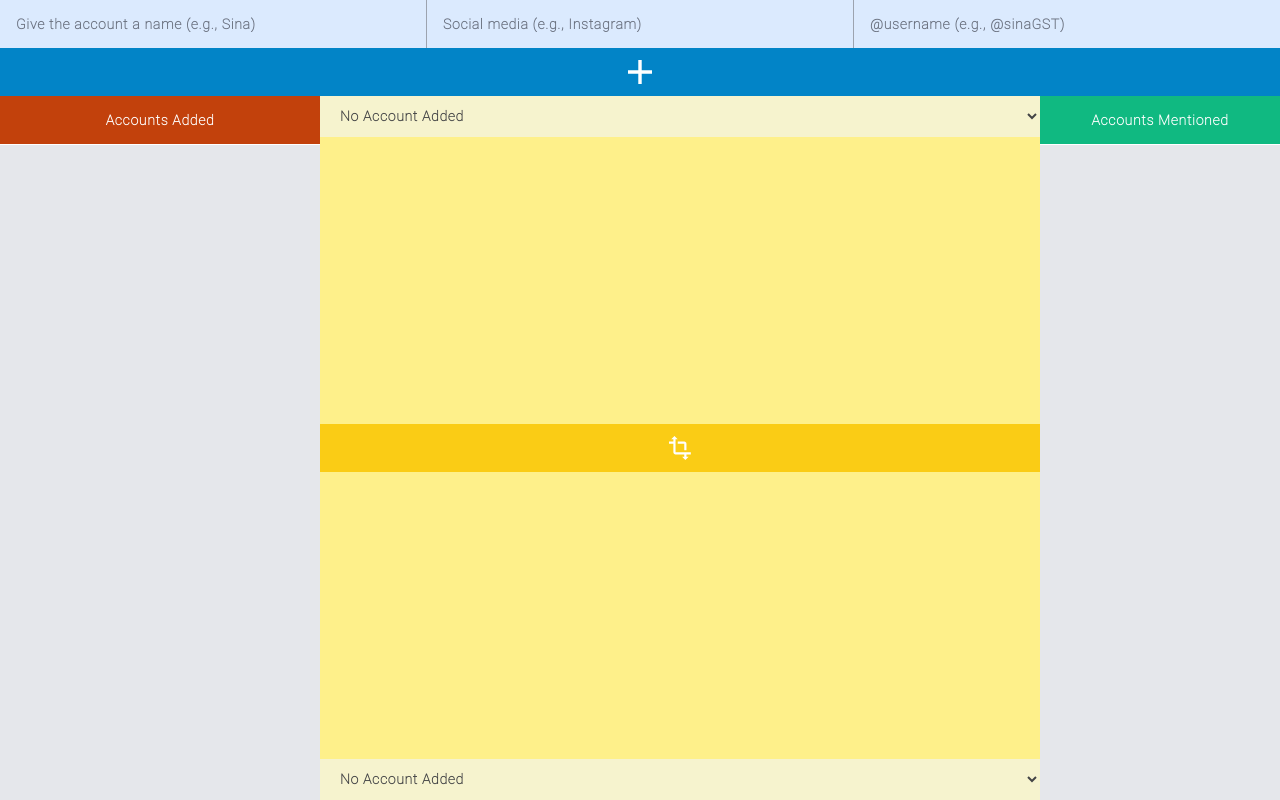
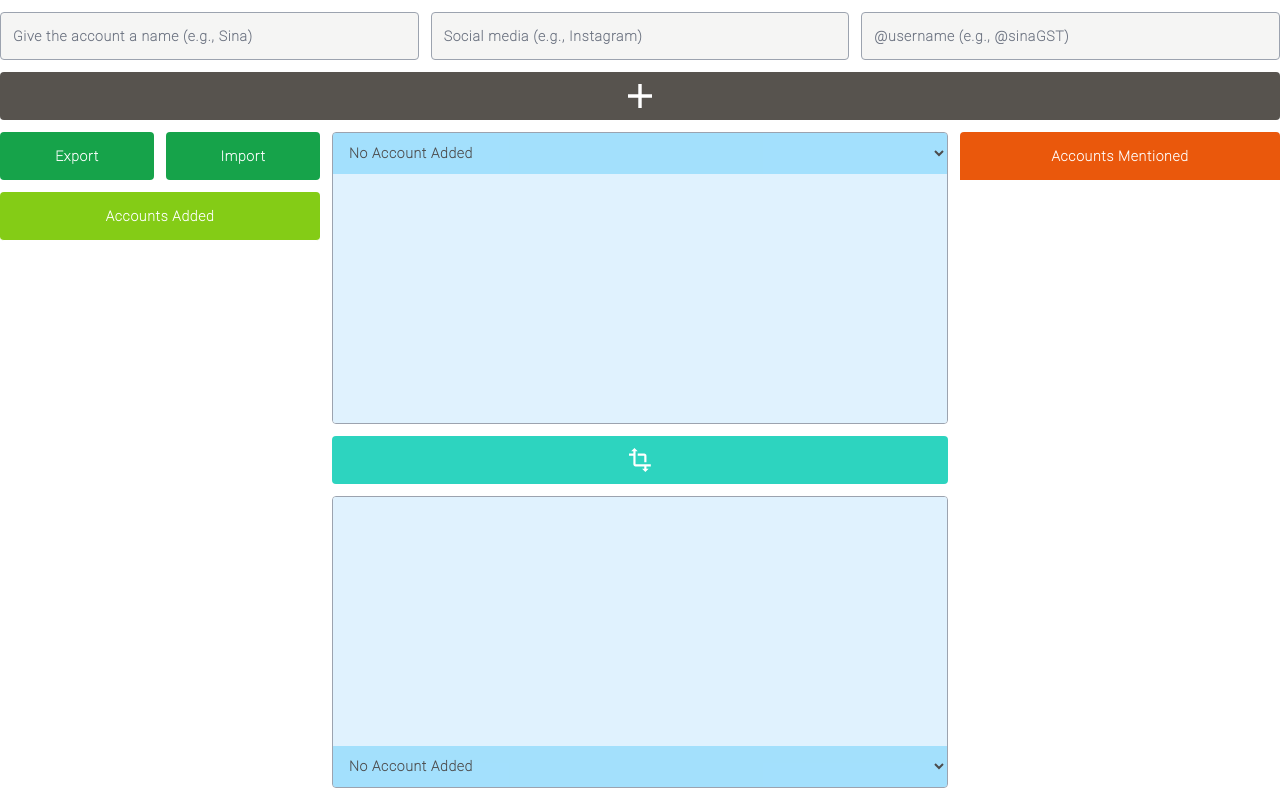
Before and after one commit to Sina-Hosseini-GST/social-converter, a SvelteKit app: page / in a window 1280 px wide. Built offline with nearby package versions, Linux system fonts and the light colour scheme.

Commit message:
Add localstorage functionality, and revolutionize the UI

```diff
--- a/src/routes/+page.svelte
+++ b/src/routes/+page.svelte
@@ -1,5 +1,5 @@
 <script>
-	const informations = $state([]);
+	let informations = $state([]);
 
 	let socialMediaEntries = $state([]);
 	let capturedSocialMediaEntry = $state('');
@@ -14,6 +14,13 @@
 	let inputSocialMedia = $state();
 	let outputText = $state('');
 	let outputSocialMedia = $state();
+
+	$effect(() => {
+		const localStorageInformations = JSON.parse(localStorage.getItem('informations'));
+		if (localStorageInformations.length) {
+			informations = localStorageInformations;
+		}
+	});
 
 	let entryIndex = 0;
 
@@ -156,7 +163,11 @@
 		if (event.key === 'Enter') {
 			event.target.blur();
 		}
-	}
+	};
+
+	const localStorageHandler = () => {
+		localStorage.setItem('informations', JSON.stringify(informations));
+	};
 </script>
 
 <svelte:head>
@@ -164,38 +175,47 @@
 	<meta name="description" content="Svelte demo app" />
 </svelte:head>
 
-<div class="xl:max-w-[80rem] mx-auto flex flex-col h-screen">
-	<header class="h-24">
-		<form class="h-full" onsubmit={ (event) => addEntry(event) }>
-			<div class="flex h-1/2">
-				<input type="text" placeholder="Give the account a name (e.g., Sina)" class="flex-1 focus:outline-none bg-blue-100 focus:bg-blue-50 transition-colors duration-[250ms] xl:px-4 tracking-wider placeholder:text-gray-500" bind:value={name}>
-				<input type="text" placeholder="Social media (e.g., Instagram)" class="flex-1 focus:outline-none bg-blue-100 focus:bg-blue-50 transition-colors duration-[250ms] xl:px-4 tracking-wider placeholder:text-gray-500 border-x border-gray-400" bind:value={socialMedia}>
-				<input type="text" placeholder="@username (e.g., @sinaGST)" class="flex-1 focus:outline-none bg-blue-100 focus:bg-blue-50 transition-colors duration-[250ms] xl:px-4 tracking-wider placeholder:text-gray-500" bind:value={userName}>
+<div class="xl:max-w-[80rem] mx-auto flex flex-col xl:gap-3 xl:py-3 h-screen">
+	<header>
+		<form class="flex flex-col xl:gap-3" onsubmit={ (event) => addEntry(event) }>
+			<div class="flex h-12 xl:gap-3">
+				<input type="text" placeholder="Give the account a name (e.g., Sina)" class="flex-1 focus:outline-none bg-stone-100 focus:bg-white transition-colors duration-[250ms] xl:px-3 tracking-wider placeholder:text-gray-500 border border-gray-400 focus:border-black rounded" bind:value={name}>
+				<input type="text" placeholder="Social media (e.g., Instagram)" class="flex-1 focus:outline-none bg-stone-100 focus:bg-white transition-colors duration-[250ms] xl:px-3 tracking-wider placeholder:text-gray-500 border border-gray-400 focus:border-black rounded" bind:value={socialMedia}>
+				<input type="text" placeholder="@username (e.g., @sinaGST)" class="flex-1 focus:outline-none bg-stone-100 focus:bg-white transition-colors duration-[250ms] xl:px-3 tracking-wider placeholder:text-gray-500 border border-gray-400 focus:border-black rounded" bind:value={userName}>
 			</div>
-			<button type="submit" class="h-1/2 w-full flex justify-center items-center bg-sky-600 hover:bg-sky-800 transition-colors duration-[250ms]">
+			<button type="submit" class="h-12 w-full flex justify-center items-center bg-stone-600 hover:bg-stone-700 transition-colors duration-[250ms] rounded">
 				<svg class="w-auto h-1/2 fill-white" xmlns="http://www.w3.org/2000/svg" fill="currentColor" color="" viewBox="5 5 14 14"><path d="M0 0h24v24H0z" fill="none"></path><path d="M19 13h-6v6h-2v-6H5v-2h6V5h2v6h6v2z"></path></svg>
 			</button>
 		</form>
 	</header>
 
-	<main class="flex flex-1 overflow-hidden bg-gray-200">
-		<article class="w-1/4 overflow-auto">
-			<p class="tracking-wider text-white bg-orange-700 text-center leading-[3rem] xl:px-4 border-b border-white">
+	<main class="flex flex-1 overflow-hidden xl:gap-3">
+		<section class="flex flex-col w-1/4 xl:gap-3">
+			<div class="flex xl:gap-3">
+				<button class="w-1/2 tracking-wider text-white bg-green-600 transition-colors duration-[250ms] hover:bg-green-500 text-center leading-[3rem] rounded" onclick={ localStorageHandler }>
+					Export
+				</button>
+				<button class="w-1/2 tracking-wider text-white bg-green-600 transition-colors duration-[250ms] hover:bg-green-500 text-center leading-[3rem] rounded">
+					Import
+				</button>
+			</div>
+			<h1 class="tracking-wider text-white bg-lime-500 text-center leading-[3rem] border-b border-white rounded">
 				Accounts Added
-			</p>
+			</h1>
+			<div class="flex flex-col overflow-auto xl:gap-3">
 				{#each informations as information, i}
 					<div class="tracking-widest text-white">
 						{#if information.accounts.length}
-						<input placeholder="Give the account a name (e.g., Sina)" class="sticky top-0 w-full bg-orange-600 border-b border-white xl:leading-10 xl:px-4 focus:outline-none placeholder:text-gray-100" bind:value={information.name}>
+							<input placeholder="Give the account a name (e.g., Sina)" class="sticky top-0 z-10 w-full border-b border-white bg-lime-400 xl:leading-10 xl:px-3 focus:outline-none placeholder:text-gray-100" bind:value={information.name}>
 						{/if}
 						<ul class="text-xs">
 							{#each information.accounts as account, j}
 								<li class="flex border-b border-white xl:leading-8">
 									<div class="flex flex-1">
-									<input placeholder="Social media (e.g., Instagram)" class="w-1/2 bg-orange-400 border-r border-white xl:px-4 focus:outline-none placeholder:text-gray-100" bind:value={account.socialMedia} onkeydown={ (event) => submitEditedSocialMediaEntry(event) } onblur={ (event) => editSocialMediaEntry(event) } onfocus={ (event) => captureSocialMediaEntry(event) }>
-									<input placeholder="@username (e.g., @sinaGST)" class="w-1/2 bg-orange-400 border-r border-white xl:px-4 focus:outline-none placeholder:text-gray-100" bind:value={account.userName}>
+										<input placeholder="Social media (e.g., Instagram)" class="w-1/2 border-r border-white bg-lime-300 xl:px-3 focus:outline-none placeholder:text-gray-100" bind:value={account.socialMedia} onkeydown={ (event) => submitEditedSocialMediaEntry(event) } onblur={ (event) => editSocialMediaEntry(event) } onfocus={ (event) => captureSocialMediaEntry(event) }>
+										<input placeholder="@username (e.g., @sinaGST)" class="w-1/2 border-r border-white bg-lime-300 xl:px-3 focus:outline-none placeholder:text-gray-100" bind:value={account.userName}>
 									</div>
-								<button class="size-8 flex justify-center items-center bg-red-600 hover:bg-red-700 transition-colors duration-[250ms]" onclick={ () => {informations[i].accounts.splice(j, 1); !informations[i].accounts.length && informations.splice(i, 1);} }>
+									<button class="size-8 flex justify-center items-center bg-lime-500 hover:bg-lime-400 transition-colors duration-[250ms]" onclick={ () => {informations[i].accounts.splice(j, 1); !informations[i].accounts.length && informations.splice(i, 1);} }>
 										<svg class="w-auto h-1/2 fill-white" xmlns="http://www.w3.org/2000/svg" fill="currentColor" color="" viewBox="5 3 14 18"><path d="M0 0h24v24H0z" fill="none"></path><path d="M0 0h24v24H0V0z" fill="none"></path><path d="M6 19c0 1.1.9 2 2 2h8c1.1 0 2-.9 2-2V7H6v12zm2.46-7.12l1.41-1.41L12 12.59l2.12-2.12 1.41 1.41L13.41 14l2.12 2.12-1.41 1.41L12 15.41l-2.12 2.12-1.41-1.41L10.59 14l-2.13-2.12zM15.5 4l-1-1h-5l-1 1H5v2h14V4z"></path></svg>
 									</button>
 								</li>
@@ -203,11 +223,11 @@
 						</ul>
 					</div>
 				{/each}
-		</article>
-		<div class="flex flex-1">
-			<div class="flex flex-col flex-1">
-				<section class="flex flex-col flex-1">
-					<select class="w-full h-12 tracking-wider text-black bg-yellow-100 focus:outline-none xl:px-4" disabled={!informations.length && true} bind:value={inputSocialMedia}>
+			</div>
+		</section>
+		<section class="flex flex-col flex-1 xl:gap-3">
+			<div class="flex flex-col flex-1 overflow-hidden border border-gray-400 rounded focus-within:border-black">
+				<select class="w-full h-12 tracking-wider text-black bg-sky-300 focus:outline-none xl:px-3" disabled={!informations.length && true} bind:value={inputSocialMedia}>
 					{#each socialMediaEntries as socialMediaEntry}
 						<option>
 							{socialMediaEntry}
@@ -218,14 +238,14 @@
 							</option>
 					{/each}
 				</select>
-					<textarea class="tracking-wider bg-yellow-200 resize-none size-full focus:outline-none xl:p-4 placeholder:text-gray-500" bind:value={inputText}></textarea>
-				</section>
-				<button class="h-12 w-full flex justify-center items-center bg-yellow-400 hover:bg-amber-500 transition-colors duration-[250ms]" onclick={ convert }>
+				<textarea class="tracking-widest resize-none bg-sky-100 size-full focus:outline-none xl:p-3 placeholder:text-gray-500 focus:bg-white transition-colors duration-[250ms]" bind:value={inputText}></textarea>
+			</div>
+			<button class="h-12 w-full flex justify-center items-center bg-teal-400 hover:bg-teal-500 transition-colors duration-[250ms] rounded" onclick={ convert }>
 				<svg class="w-auto h-1/2 fill-white" xmlns="http://www.w3.org/2000/svg" fill="currentColor" color="" viewBox="2 1 20 22"><path d="M0 0h24v24H0z" fill="none"></path><path d="M22 18v-2H8V4h2L7 1 4 4h2v2H2v2h4v8c0 1.1.9 2 2 2h8v2h-2l3 3 3-3h-2v-2h4zM10 8h6v6h2V8c0-1.1-.9-2-2-2h-6v2z"></path></svg>
 			</button>
-				<section class="flex flex-col flex-1">
-					<textarea class="tracking-wider bg-yellow-200 resize-none size-full focus:outline-none xl:p-4 placeholder:text-gray-500" bind:value={outputText}></textarea>
-					<select class="w-full h-12 tracking-wider text-black bg-yellow-100 focus:outline-none xl:px-4" disabled={!informations.length && true} bind:value={outputSocialMedia}>
+			<div class="flex flex-col flex-1 overflow-hidden border border-gray-400 rounded focus-within:border-black">
+				<textarea class="tracking-widest resize-none bg-sky-100 size-full focus:outline-none xl:p-3 placeholder:text-gray-500 focus:bg-white transition-colors duration-[250ms]" bind:value={outputText}></textarea>
+				<select class="w-full h-12 tracking-wider text-black bg-sky-300 focus:outline-none xl:px-3" disabled={!informations.length && true} bind:value={outputSocialMedia}>
 					{#each socialMediaEntries as socialMediaEntry}
 						<option>
 							{socialMediaEntry}
@@ -236,20 +256,19 @@
 							</option>
 					{/each}
 				</select>
+			</div>
 		</section>
-			</div>
-			<div class="w-1/4">
-				<p class="tracking-wider text-white bg-emerald-500 text-center leading-[3rem] xl:px-4 border-b border-white">
+		<section class="w-1/4">
+			<h1 class="tracking-wider text-white bg-orange-600 text-center leading-[3rem] border-b border-white rounded-t">
 				Accounts Mentioned
-				</p>
+			</h1>
 			<ul>
 				{#each nameEntries as nameEntry}
-						<li class="tracking-widest text-white bg-teal-500 border-b border-white xl:leading-8 xl:px-4">
+					<li class="tracking-widest text-white bg-orange-400 border-b border-white xl:leading-8 xl:px-3">
 						{nameEntry}
 					</li>
 				{/each}
 			</ul>
-			</div>
-		</div>
+		</section>
 	</main>
 </div>
```
Lines whose indentation alone changed are shown as unchanged.
